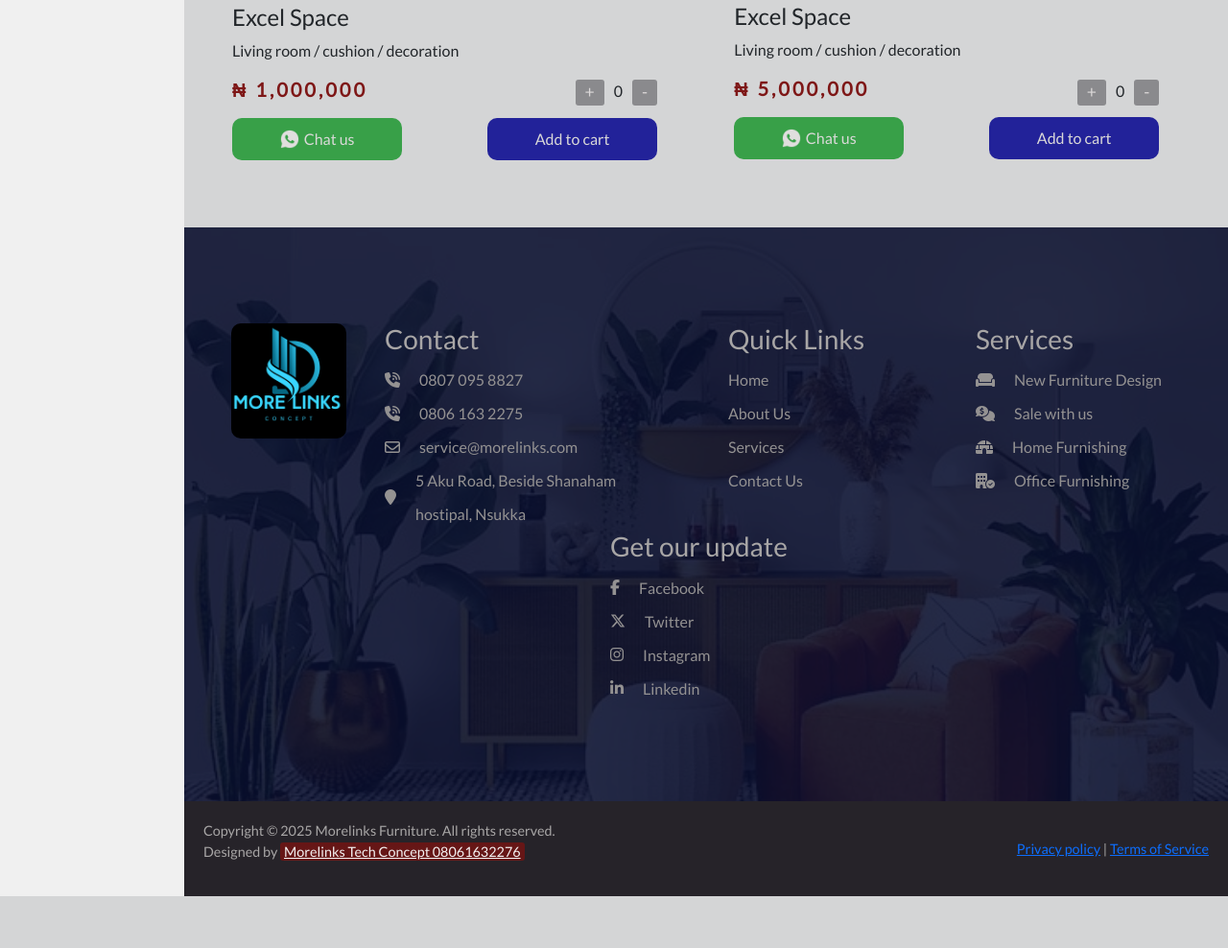
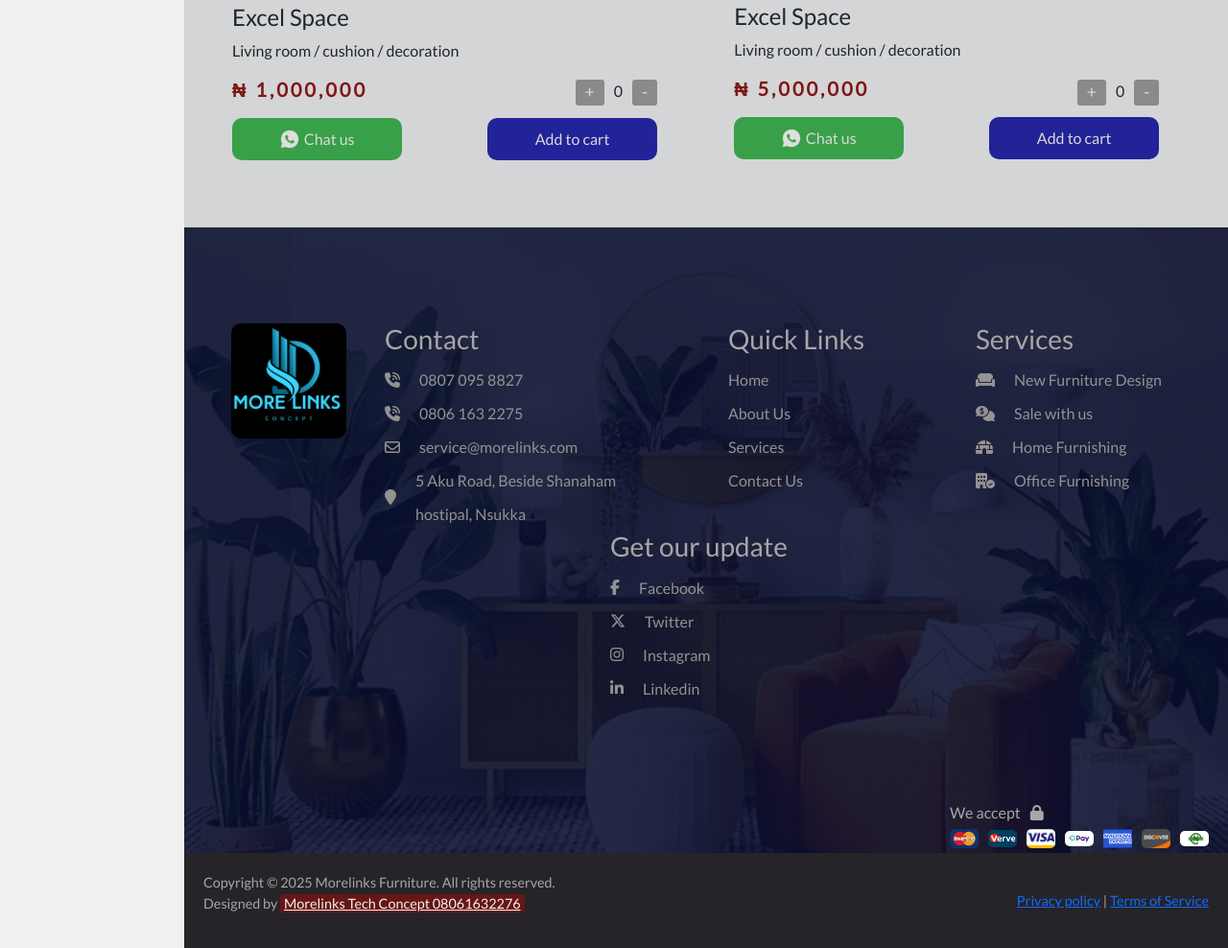
Before and after one commit to Ikendu/morelinksSales, a PHP site: page / in a window 1280 px wide. Shown: the part 3160-4148 px from the top of the page at 96% size. Before the commit the page ends 4094 px from the top, so only its background shows below. Run offline with PHP 8.4, Linux system fonts and the light colour scheme; some libraries are stand-ins or nearby versions; some web fonts are replaced.

Commit message:
more component update

```diff
--- a/footer.css
+++ b/footer.css
@@ -3,6 +3,9 @@ footer {
   background: url('utilities/images/15.jpg') no-repeat center center/cover fixed;
   background-color: #090f30;
   color: rgb(168, 166, 166);
+}
+.upperfooter {
+  background-color: #090f30e1;
 }
 
 .footercontent {
@@ -12,7 +15,6 @@ footer {
   width: 100%;
   padding: 100px 20px;
   line-height: 35px;
-  background-color: #090f30e1;
 }
 .footercontent a:hover {
   color: aliceblue;
@@ -44,6 +46,27 @@ li a {
   display: flex;
   gap: 20px;
   align-items: center;
+}
+.acceptcards {
+  display: flex;
+  flex-direction: column;
+  align-items: flex-end;
+  /* justify-content: end; */
+}
+
+.acceptcards div {
+  align-self: last baseline;
+  display: flex;
+  gap: 10px;
+  align-items: center;
+}
+.acceptcards .cards {
+  margin-right: 20px;
+}
+.acceptcards .cards img {
+  width: 30px;
+  border-radius: 5px;
+  object-fit: cover;
 }
 
 .footer {
--- a/footer/footer.html
+++ b/footer/footer.html
@@ -88,6 +88,18 @@
             </ul>
           </div>
         </div>
+        <div class="acceptcards">
+          <div>We accept <i class="fa-solid fa-lock"></i></div>
+          <div class="cards">
+            <img src="utilities/icons/mastercard.png" alt="Master card" />
+            <img src="utilities/icons/verve.png" alt="Verve card" />
+            <img src="utilities/icons/visa.png" alt="Master card" />
+            <img src="utilities/icons/opay.png" alt="Opay card" />
+            <img src="utilities/icons/amex.svg" alt="American Express card" />
+            <img src="utilities/icons/discover.png" alt="Discover card" />
+            <img src="utilities/icons/enaira.jpg" alt="Google pay card" />
+          </div>
+        </div>
       </div>
       <div class="footer">
         <div class="footeright">
--- a/header/header.php
+++ b/header/header.php
@@ -33,7 +33,7 @@
           <li>
             <a href="signin.html">
               <img src="utilities/icons/user.png" alt="">
-              Register
+              Partiner with us
             </a>
           </li>
           <li>
--- a/headerStyles.css
+++ b/headerStyles.css
@@ -45,7 +45,7 @@ header {
   top: 0px;
   padding: 8px 10px;
   border-radius: 20px;
-  background-color: #cad7fa;
+  /* background-color: #cad7fa; */
   cursor: pointer;
   display: flex;
   align-items: center;
@@ -106,7 +106,7 @@ header {
   padding: 10px;
   cursor: pointer;
   border-radius: 20px;
-  background-color: #cad7fa;
+  /* background-color: #cad7fa; */
   position: relative;
 }
 
--- a/sidebar.css
+++ b/sidebar.css
@@ -1,8 +1,8 @@
 .category {
   position: fixed;
   top: 100px;
-  height: calc(100vh - 100px);
-  width: 15%;
+  height: calc(100vh - 25px);
+  width: 17%;
   background-color: #8589ff;
   overflow-y: scroll;
   transition: all 1s;
--- a/sidebar/sidebar.php
+++ b/sidebar/sidebar.php
@@ -17,16 +17,16 @@
             <div id="carouselExampleInterval" class="carousel slide" data-bs-ride="carousel">
                 <div class="carousel-inner">
                     <div class="carousel-item active" data-bs-interval="3000">
-                        <img src="utilities/images/slid.jpg" class="d-block w-100 displayImage" alt="more links ">
+                        <a href=""><img src="utilities/images/slid.jpg" class="d-block w-100 displayImage" alt="more links "></a>
                     </div>
                     <div class="carousel-item " data-bs-interval="3000">
-                        <img src="utilities/images/slide12.png" class="d-block w-100 displayImage" alt="four slide">
+                        <a href=""><img src="utilities/images/slide12.png" class="d-block w-100 displayImage" alt="four slide"></a>
                     </div>
                     <div class="carousel-item " data-bs-interval="3000">
-                        <img src="utilities/images/slide11.png" class="d-block w-100 displayImage" alt="fifth slide">
+                        <a href=""><img src="utilities/images/slide11.png" class="d-block w-100 displayImage" alt="fifth slide"></a>
                     </div>
                     <div class="carousel-item" data-bs-interval="3000">
-                        <img src="utilities/images/slide2.jpg" class="d-block w-100 displayImage" alt="sixth slide">
+                        <a href=""><img src="utilities/images/slide2.jpg" class="d-block w-100 displayImage" alt="sixth slide"></a>
                     </div>
                 </div>
         </section>
```
Also changed, not shown: utilities/icons/amex.svg (added), utilities/icons/discover.png (added), utilities/icons/enaira.jpg (added), utilities/icons/google-pay.png (added), utilities/icons/gpay.png (added), utilities/icons/mastercard.png (added), utilities/icons/opay.png (added), utilities/icons/verve.png (added), utilities/icons/visa.png (added).
